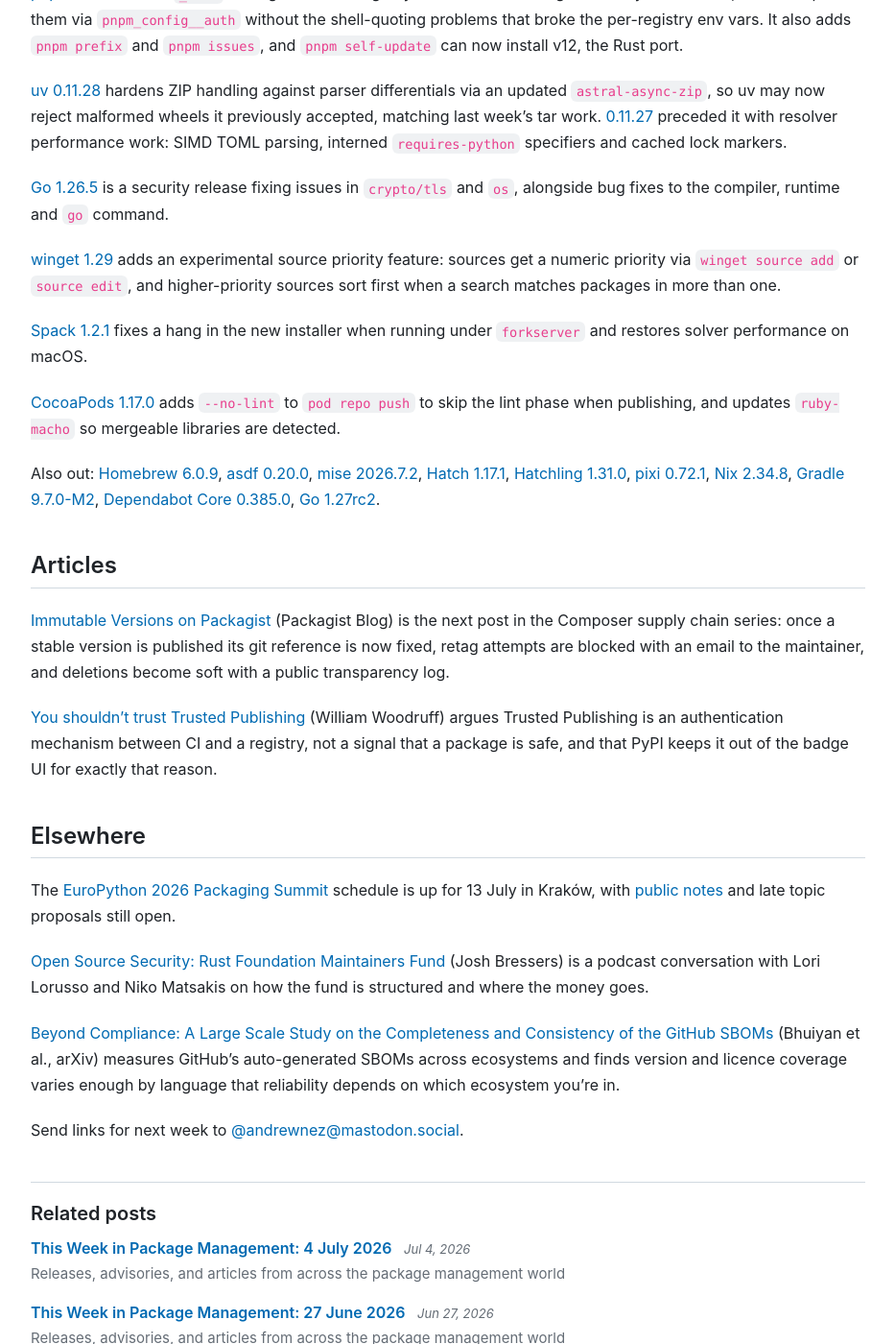
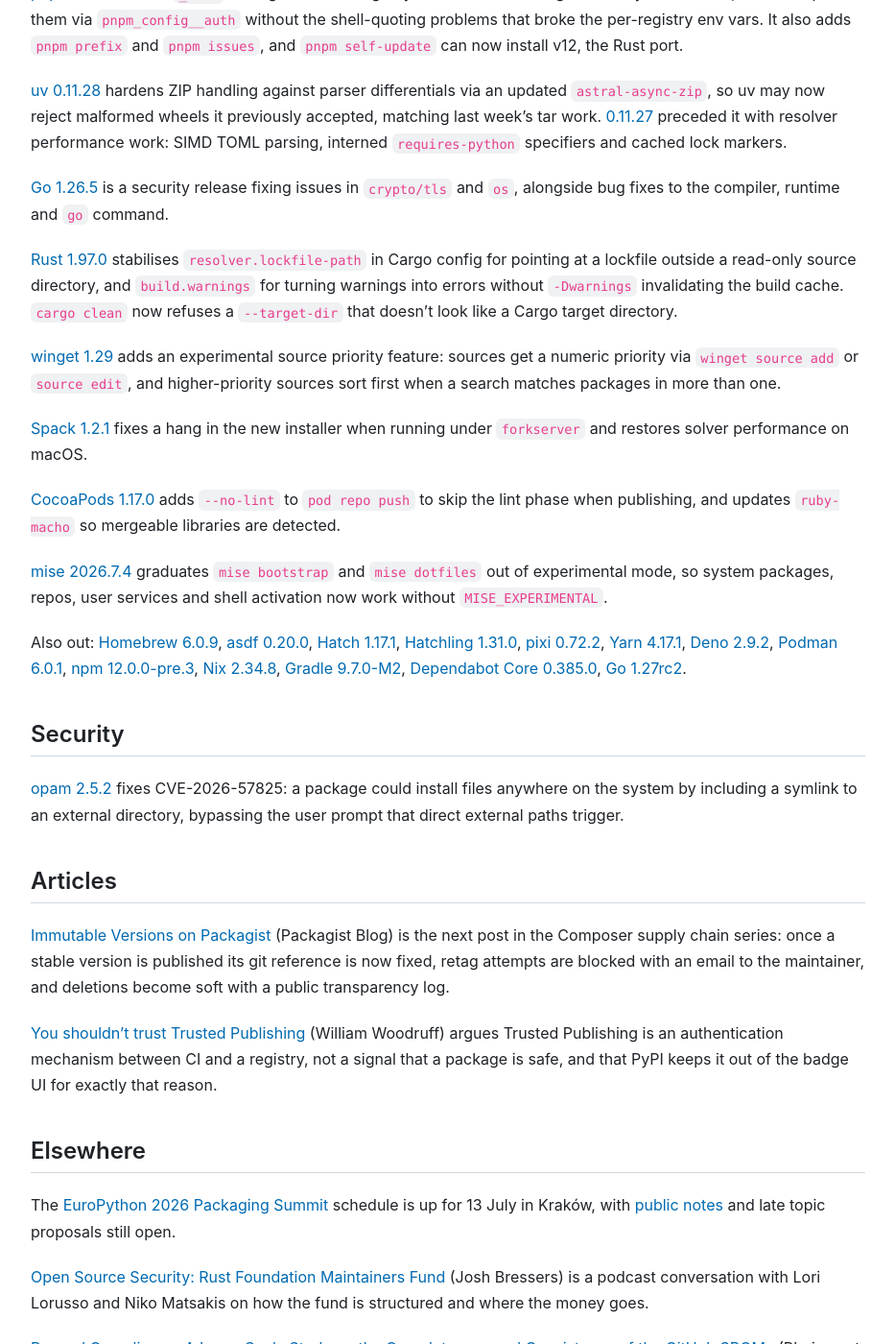
Before and after one commit to andrew/nesbitt.io, a Jekyll site: the page built from _posts/2026-07-11-this-week-in-package-management.md, in a window 1280 px wide and 1400 px high, scrolled down 543 px. Shown: the whole window at 96% size, without its empty margins (173-1106 px from the left). Built offline with Jekyll 4.4.1, drawn with Linux system fonts in a browser that asks for light colours; comment, search, counter and statistics services are not loaded; some of the changed text lies outside the part shown.

Commit message:
Update twipm

```diff
--- a/_posts/2026-07-11-this-week-in-package-management.md
+++ b/_posts/2026-07-11-this-week-in-package-management.md
@@ -18,13 +18,21 @@
 
 [Go 1.26.5](https://go.dev/doc/devel/release#go1.26.5) is a security release fixing issues in `crypto/tls` and `os`, alongside bug fixes to the compiler, runtime and `go` command.
 
+[Rust 1.97.0](https://blog.rust-lang.org/2026/07/09/Rust-1.97.0/) stabilises `resolver.lockfile-path` in Cargo config for pointing at a lockfile outside a read-only source directory, and `build.warnings` for turning warnings into errors without `-Dwarnings` invalidating the build cache. `cargo clean` now refuses a `--target-dir` that doesn't look like a Cargo target directory.
+
 [winget 1.29](https://github.com/microsoft/winget-cli/releases/tag/v1.29.280) adds an experimental source priority feature: sources get a numeric priority via `winget source add` or `source edit`, and higher-priority sources sort first when a search matches packages in more than one.
 
 [Spack 1.2.1](https://github.com/spack/spack/releases/tag/v1.2.1) fixes a hang in the new installer when running under `forkserver` and restores solver performance on macOS.
 
 [CocoaPods 1.17.0](https://github.com/CocoaPods/CocoaPods/releases/tag/1.17.0) adds `--no-lint` to `pod repo push` to skip the lint phase when publishing, and updates `ruby-macho` so mergeable libraries are detected.
 
-Also out: [Homebrew 6.0.9](https://github.com/Homebrew/brew/releases/tag/6.0.9), [asdf 0.20.0](https://github.com/asdf-vm/asdf/releases/tag/v0.20.0), [mise 2026.7.2](https://github.com/jdx/mise/releases/tag/v2026.7.2), [Hatch 1.17.1](https://github.com/pypa/hatch/releases/tag/hatch-v1.17.1), [Hatchling 1.31.0](https://github.com/pypa/hatch/releases/tag/hatchling-v1.31.0), [pixi 0.72.1](https://github.com/prefix-dev/pixi/releases/tag/v0.72.1), [Nix 2.34.8](https://github.com/NixOS/nix/releases/tag/2.34.8), [Gradle 9.7.0-M2](https://github.com/gradle/gradle/releases/tag/v9.7.0-M2), [Dependabot Core 0.385.0](https://github.com/dependabot/dependabot-core/releases/tag/v0.385.0), [Go 1.27rc2](https://go.dev/dl/#go1.27rc2).
+[mise 2026.7.4](https://github.com/jdx/mise/releases/tag/v2026.7.4) graduates `mise bootstrap` and `mise dotfiles` out of experimental mode, so system packages, repos, user services and shell activation now work without `MISE_EXPERIMENTAL`.
+
+Also out: [Homebrew 6.0.9](https://github.com/Homebrew/brew/releases/tag/6.0.9), [asdf 0.20.0](https://github.com/asdf-vm/asdf/releases/tag/v0.20.0), [Hatch 1.17.1](https://github.com/pypa/hatch/releases/tag/hatch-v1.17.1), [Hatchling 1.31.0](https://github.com/pypa/hatch/releases/tag/hatchling-v1.31.0), [pixi 0.72.2](https://github.com/prefix-dev/pixi/releases/tag/v0.72.2), [Yarn 4.17.1](https://github.com/yarnpkg/berry/releases/tag/%40yarnpkg%2Fcli%2F4.17.1), [Deno 2.9.2](https://github.com/denoland/deno/releases/tag/v2.9.2), [Podman 6.0.1](https://github.com/podman-container-tools/podman/releases/tag/v6.0.1), [npm 12.0.0-pre.3](https://github.com/npm/cli/releases/tag/v12.0.0-pre.3), [Nix 2.34.8](https://github.com/NixOS/nix/releases/tag/2.34.8), [Gradle 9.7.0-M2](https://github.com/gradle/gradle/releases/tag/v9.7.0-M2), [Dependabot Core 0.385.0](https://github.com/dependabot/dependabot-core/releases/tag/v0.385.0), [Go 1.27rc2](https://go.dev/dl/#go1.27rc2).
+
+## Security
+
+[opam 2.5.2](https://github.com/ocaml/opam/releases/tag/2.5.2) fixes CVE-2026-57825: a package could install files anywhere on the system by including a symlink to an external directory, bypassing the user prompt that direct external paths trigger.
 
 ## Articles
 
@@ -40,4 +48,8 @@
 
 [Beyond Compliance: A Large Scale Study on the Completeness and Consistency of the GitHub SBOMs](https://arxiv.org/abs/2607.04614) (Bhuiyan et al., arXiv) measures GitHub's auto-generated SBOMs across ecosystems and finds version and licence coverage varies enough by language that reliability depends on which ecosystem you're in.
 
+## git-pkgs
+
+I tagged [brief v0.9.3](https://github.com/git-pkgs/brief/releases/tag/v0.9.3), [enrichment v0.6.0](https://github.com/git-pkgs/enrichment/releases/tag/v0.6.0), [purl v0.1.14](https://github.com/git-pkgs/purl/releases/tag/v0.1.14) and [sbom v0.1.3](https://github.com/git-pkgs/sbom/releases/tag/v0.1.3).
+
 Send links for next week to [@andrewnez@mastodon.social](https://mastodon.social/@andrewnez).
```
Also changed, not shown: _data/stats.json (+92 -84 lines).
